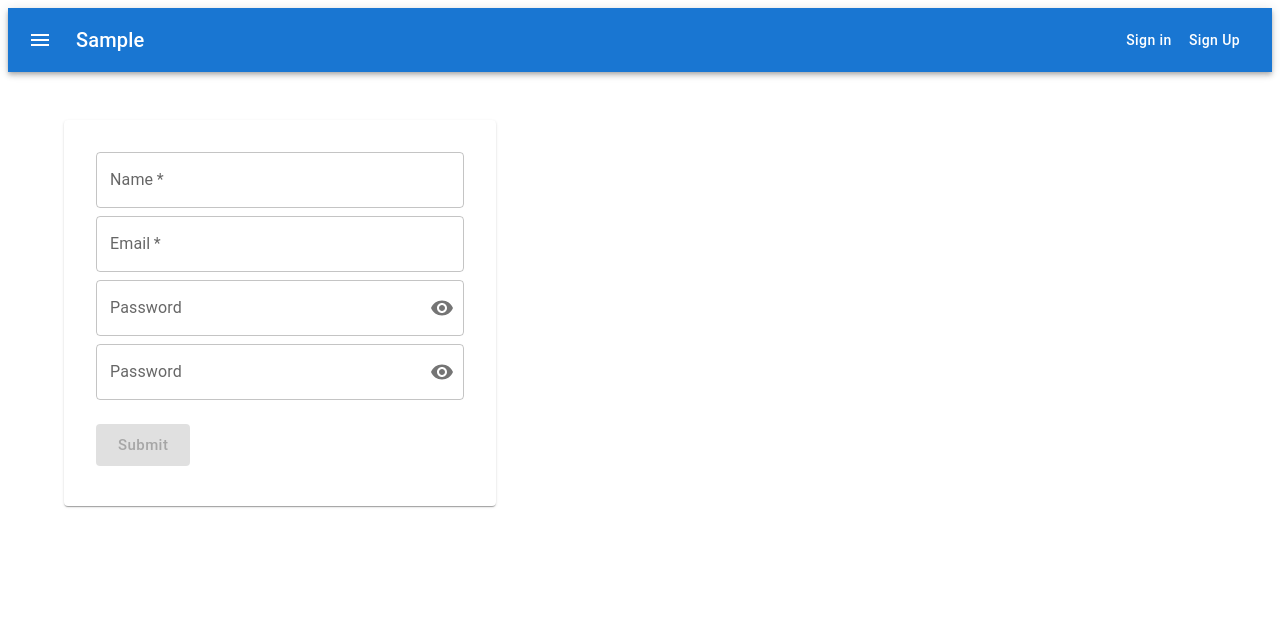
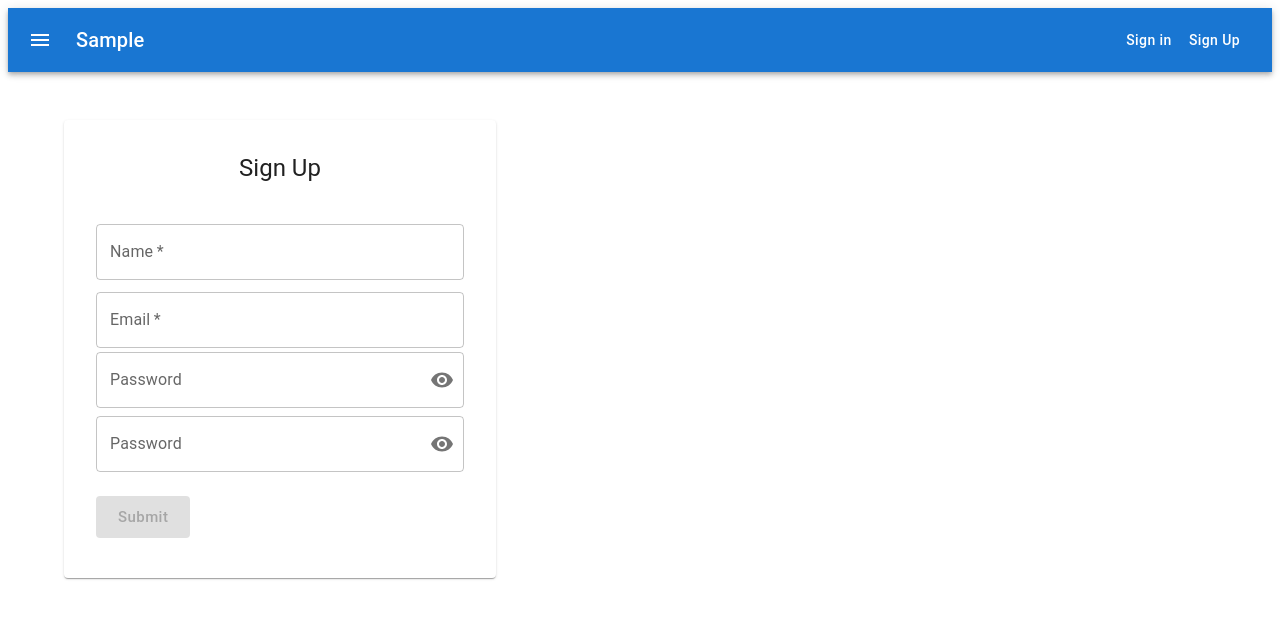
Before and after one commit to takasyunGit/test_react_frontend, a React (Create React App) app: page /signup in a window 1280 px wide. Shown: the top 618 px of the page. Built offline with nearby package versions, Linux system fonts and the light colour scheme; what axios-case-converter would draw is missing.

Commit message:
[front][udpate]SignIn SingnUp画面でEnterを押したときにsubmitするよう修正

```diff
--- a/src/components/pages/users/SignIn.tsx
+++ b/src/components/pages/users/SignIn.tsx
@@ -1,18 +1,13 @@
 import React, { useState, useContext } from "react"
 import { useNavigate, Link as RouterLink, useLocation} from "react-router-dom"
 
-import { Typography } from "@mui/material"
-import Box from "@mui/material/Box"
-import Card from "@mui/material/Card"
-import CardContent from "@mui/material/CardContent"
-import CardHeader from "@mui/material/CardHeader"
-import Link from '@mui/material/Link'
-import TextField from "@mui/material/TextField"
+import { Box, Card, CardContent, CardHeader, Link, Typography } from "@mui/material"
 
 import { AuthUserContext } from "@src/components/models/user/AuthUserProvider"
 import { AlertMessageContext } from "@src/components/ui/AlertMessage"
 import { DefaultButton } from "@src/components/ui/Button"
 import { PasswordForm } from "@src/components/ui/TextField"
+import { RequiredTextField } from "@src/components/ui/TextField"
 import { signIn } from "@src/models/user/auth"
 import { signedInCookiesSetter } from "@src/utils/client"
 import { detectAxiosErrors } from "@src/utils/detectErrors"
@@ -34,7 +29,7 @@ const SignIn: React.FC = () => {
   // ログイン前にアクセスしようとしていたページ
   const fromPathName: string = fromLocation.state?.from?.pathname
 
-  const handleSubmit = async (e: React.MouseEvent<HTMLButtonElement>) => {
+  const handleSubmit = async (e: React.MouseEvent<HTMLButtonElement> | React.KeyboardEvent<HTMLDivElement>) => {
     e.preventDefault()
 
     const params: SignInParams = {
@@ -60,8 +55,14 @@ const SignIn: React.FC = () => {
     }
   }
 
+  const handleKeyDown = (e: React.KeyboardEvent<HTMLDivElement>) => {
+    if (e.nativeEvent.isComposing || e.key !== 'Enter') return
+    if (!email || !password) return
+    handleSubmit(e)
+  }
+
   return (
-    <>
+    <div>
       <form noValidate autoComplete="off">
         <Card sx={{
           padding: (theme) => theme.spacing(2),
@@ -69,14 +70,11 @@ const SignIn: React.FC = () => {
         }}>
           <CardHeader sx={{textAlign: "center"}} title="Sign In" />
           <CardContent>
-            <TextField
-              variant="outlined"
-              required
-              fullWidth
+            <RequiredTextField
               label="Email"
               value={email}
-              margin="dense"
-              onChange={event=> setEmail(event.target.value)}
+              onChange={e=> setEmail(e)}
+              onKeyDown={handleKeyDown}
             />
             <PasswordForm
               label="Password"
@@ -84,6 +82,7 @@ const SignIn: React.FC = () => {
               value={password}
               setPassword={setPassword}
               setShowPassword={setShowPassword}
+              onKeyDown={handleKeyDown}
             />
             <DefaultButton
               disabled={!email || !password ? true : false}
@@ -104,7 +103,7 @@ const SignIn: React.FC = () => {
           </CardContent>
         </Card>
       </form>
-    </>
+    </div>
   )
 }
 
--- a/src/components/pages/users/SignUp.tsx
+++ b/src/components/pages/users/SignUp.tsx
@@ -1,14 +1,13 @@
 import React, { useState, useContext } from "react"
 import { useNavigate } from "react-router-dom"
 
-import Card from "@mui/material/Card"
-import CardContent from "@mui/material/CardContent"
-import TextField from "@mui/material/TextField"
+import { Card, CardHeader, CardContent, TextField } from "@mui/material"
 
 import { AuthUserContext } from "@src/components/models/user/AuthUserProvider"
 import { AlertMessageContext } from "@src/components/ui/AlertMessage"
 import { DefaultButton } from "@src/components/ui/Button"
 import { PasswordForm } from "@src/components/ui/TextField"
+import { RequiredTextField } from "@src/components/ui/TextField"
 import { signUp } from "@src/models/user/auth"
 import { signedInCookiesSetter } from "@src/utils/client"
 import { detectAxiosErrors } from "@src/utils/detectErrors"
@@ -26,7 +25,7 @@ const SignUp: React.FC = () => {
   const [showPassword, setShowPassword] = useState<boolean>(false)
   const { setAlertMessageOpen, setAlertMessage } = useContext(AlertMessageContext)
 
-  const handleSubmit = async (e: React.MouseEvent<HTMLButtonElement>) => {
+  const handleSubmit = async (e: React.MouseEvent<HTMLButtonElement> | React.KeyboardEvent<HTMLDivElement>) => {
     e.preventDefault()
 
     const Params: SignUpParams = {
@@ -53,6 +52,12 @@ const SignUp: React.FC = () => {
     }
   }
 
+  const handleKeyDown = (e: React.KeyboardEvent<HTMLDivElement>) => {
+    if (e.nativeEvent.isComposing || e.key !== 'Enter') return
+    if (!name || !email || !password || !passwordConfirmation) return
+    handleSubmit(e)
+  }
+
   return (
     <>
       <form noValidate autoComplete="off">
@@ -60,24 +65,21 @@ const SignUp: React.FC = () => {
           padding: (theme) => theme.spacing(2),
           maxWidth: 400
         }}>
+          <CardHeader sx={{textAlign: "center"}} title="Sign Up" />
           <CardContent>
-            <TextField
-              variant="outlined"
-              fullWidth
-              required
+            <RequiredTextField
               label="Name"
               sx={{mb: 1}}
               value={name}
-              onChange={event => setName(event.target.value)}
+              onChange={e => setName(e)}
+              onKeyDown={handleKeyDown}
             />
-            <TextField
-              variant="outlined"
-              fullWidth
-              required
+            <RequiredTextField
               label="Email"
               value={email}
               sx={{mb: 1}}
-              onChange={event => setEmail(event.target.value)}
+              onChange={e => setEmail(e)}
+              onKeyDown={handleKeyDown}
             />
             <PasswordForm
               id="outlined-adornment-password"
@@ -86,6 +88,7 @@ const SignUp: React.FC = () => {
               value={password}
               setPassword={setPassword}
               setShowPassword={setShowPassword}
+              onKeyDown={handleKeyDown}
             />
             <PasswordForm
               id="outlined-adornment-password-confirmation"
@@ -94,6 +97,7 @@ const SignUp: React.FC = () => {
               value={passwordConfirmation}
               setPassword={setPasswordConfirmation}
               setShowPassword={setShowPassword}
+              onKeyDown={handleKeyDown}
             />
             <DefaultButton
               disabled={!name || !email || !password || !passwordConfirmation ? true : false}
--- a/src/components/pages/vendors/CreateVendorOffer.tsx
+++ b/src/components/pages/vendors/CreateVendorOffer.tsx
@@ -13,7 +13,6 @@ import { signedInCookiesSetter } from "@src/utils/client"
 import { detectAxiosErrors } from "@src/utils/detectErrors"
 
 import type { CreateVendorOfferParams } from "@src/models/vendor_offer/type"
-
 
 const CreateVendorOffer: React.FC = () => {
   const [title, setTitle] = useState<string>('')
--- a/src/components/pages/vendors/VendorSignIn.tsx
+++ b/src/components/pages/vendors/VendorSignIn.tsx
@@ -1,18 +1,13 @@
 import React, { useState, useContext } from "react"
 import { useNavigate, Link as RouterLink, useLocation} from "react-router-dom"
 
-import { Typography } from "@mui/material"
-import Box from "@mui/material/Box"
-import Card from "@mui/material/Card"
-import CardContent from "@mui/material/CardContent"
-import CardHeader from "@mui/material/CardHeader"
-import Link from '@mui/material/Link'
-import TextField from "@mui/material/TextField"
+import { Card, CardContent, CardHeader, Box, Link, Typography, TextField } from "@mui/material"
 
 import { AuthVendorUserContext } from "@src/components/models/vendor_user/AuthVendorUserProvider"
 import { AlertMessageContext } from "@src/components/ui/AlertMessage"
 import { DefaultButton } from "@src/components/ui/Button"
 import { PasswordForm } from "@src/components/ui/TextField"
+import { RequiredTextField } from "@src/components/ui/TextField"
 import { signIn } from "@src/models/vendor_user/auth"
 import { signedInCookiesSetter } from "@src/utils/client"
 import { detectAxiosErrors } from "@src/utils/detectErrors"
@@ -35,7 +30,7 @@ const SignIn: React.FC = () => {
   // ログイン前にアクセスしようとしていたページ
   const fromPathName: string = fromLocation.state?.from?.pathname
 
-  const handleSubmit = async (e: React.MouseEvent<HTMLButtonElement>) => {
+  const handleSubmit = async (e: React.MouseEvent<HTMLButtonElement> | React.KeyboardEvent<HTMLDivElement>) => {
     e.preventDefault()
 
     const params: SignInParams = {
@@ -62,6 +57,12 @@ const SignIn: React.FC = () => {
     }
   }
 
+  const handleKeyDown = (e: React.KeyboardEvent<HTMLDivElement>) => {
+    if (e.nativeEvent.isComposing || e.key !== 'Enter') return
+    if (!email || !password) return
+    handleSubmit(e)
+  }
+
   return (
     <>
       <h1>Vendor</h1>
@@ -72,14 +73,11 @@ const SignIn: React.FC = () => {
         }}>
           <CardHeader sx={{textAlign: "center"}} title="Sign In" />
           <CardContent>
-            <TextField
-              variant="outlined"
-              required
-              fullWidth
+            <RequiredTextField
               label="Email"
               value={email}
-              margin="dense"
-              onChange={event=> setEmail(event.target.value)}
+              onChange={e=> setEmail(e)}
+              onKeyDown={handleKeyDown}
             />
             <PasswordForm
               label="Password"
@@ -87,6 +85,7 @@ const SignIn: React.FC = () => {
               value={password}
               setPassword={setPassword}
               setShowPassword={setShowPassword}
+              onKeyDown={handleKeyDown}
             />
             <DefaultButton
               disabled={!email || !password ? true : false}
--- a/src/components/ui/TextField.tsx
+++ b/src/components/ui/TextField.tsx
@@ -16,12 +16,14 @@ type ChildProps<T = string> = {
   type?: string
   minRows?: number
   maxRows?: number
+  sx?: {[key: string]: string | number}
   onChange: (targetValue: T) => void
   onBlur?: (targetValue: T) => void
+  onKeyDown?: (e: React.KeyboardEvent<HTMLDivElement>) => void
 }
 
 export const RequiredTextField = (props: ChildProps) => {
-  const { label, value, required = true, type = "text", minRows = 1, maxRows = 1, onChange, onBlur = () => {} } = props
+  const { label, value, required = true, type = "text", minRows = 1, maxRows = 1, onChange, onBlur = () => {}, onKeyDown } = props
 
   return (
     <TextField
@@ -37,6 +39,7 @@ export const RequiredTextField = (props: ChildProps) => {
       margin="dense"
       onChange={e => onChange(e.target.value)}
       onBlur={e => onBlur(e.target.value)}
+      onKeyDown={onKeyDown}
     />
   )
 }
@@ -110,10 +113,11 @@ type PasswordProps = {
   value: string
   setPassword: (value: string) => void
   setShowPassword: (value: (show: boolean) => boolean) => void
+  onKeyDown?: (e: React.KeyboardEvent<HTMLInputElement>) => void
 }
 
 export const PasswordForm: React.FC<PasswordProps> = (props) => {
-  const {id, label, showPassword, value, setPassword, setShowPassword} = props
+  const {id, label, showPassword, value, setPassword, setShowPassword, onKeyDown} = props
   const handleSetShowPassword = () => {
     setShowPassword((show) => !show)
   }
@@ -126,6 +130,7 @@ export const PasswordForm: React.FC<PasswordProps> = (props) => {
         type={showPassword ? 'text' : 'password'}
         value={value}
         onChange={e => setPassword(e.target.value)}
+        onKeyDown={onKeyDown}
         endAdornment={
           <InputAdornment position="end">
             <IconButton
```
